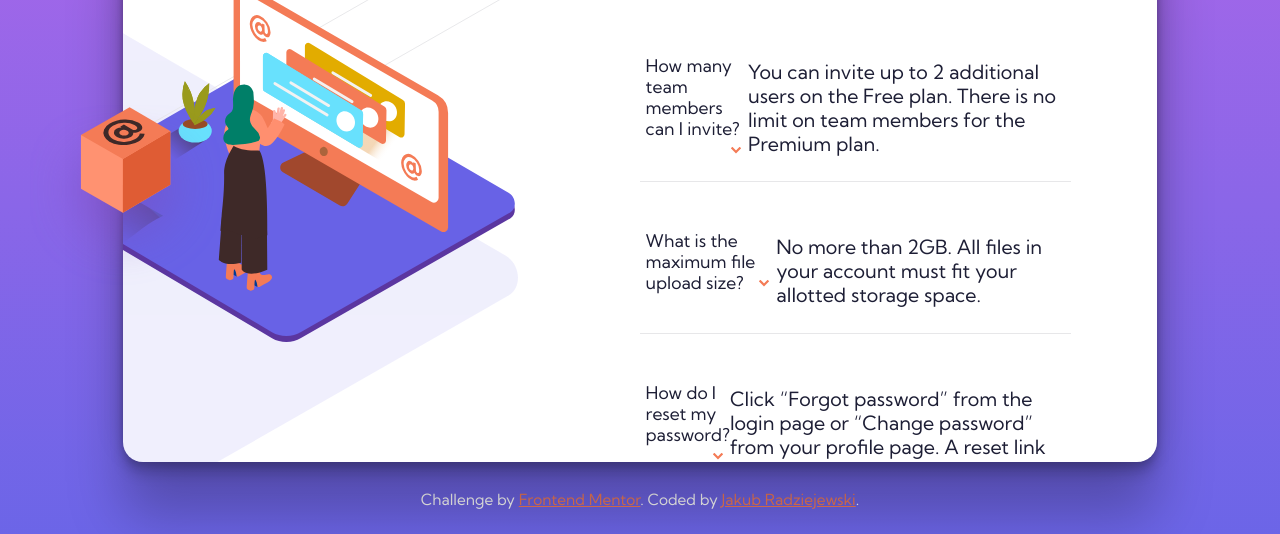
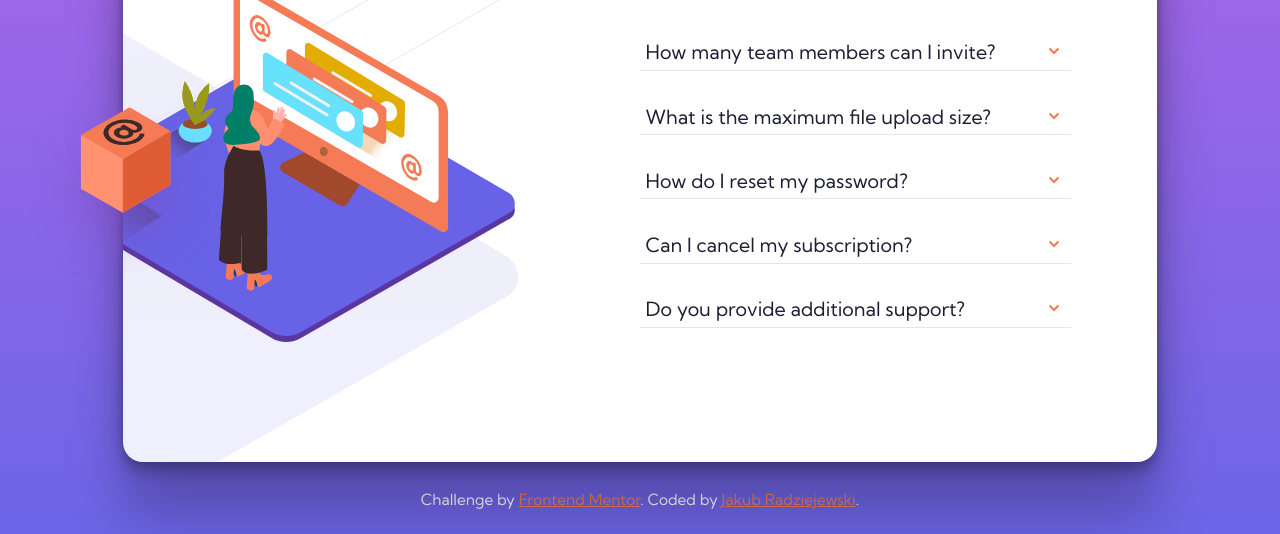
Before and after one commit to jakubinhoo/faq-accordion, a plain HTML site: page index.html in a window 1280 px wide. Shown: the part 194-728 px from the top of the page. Drawn offline with Linux system fonts and the light colour scheme.

Commit message:
Update index.html

```diff
--- a/index.html
+++ b/index.html
@@ -789,8 +789,8 @@
       </div>
       <div class="main-text">
         <h1>FAQ</h1>
-        <div class="question" id="firstQuestion">
-          <h2 id="first-h2">
+        <div class="faq">
+          <div class="question">
             How many team members can I invite?
             <svg
               id="first-svg"
@@ -806,15 +806,17 @@
                 fill-rule="evenodd"
               />
             </svg>
-          </h2>
-          <p id="first-text">
+          </div>
+          <div class="answer">
+            <p>
               You can invite up to 2 additional users on the Free plan. There is
               no limit on team members for the Premium plan.
             </p>
           </div>
+        </div>
 
-        <div class="question" id="secondQuestion">
-          <h2 id="second-h2">
+        <div class="faq">
+          <div class="question">
             What is the maximum file upload size?
             <svg
               id="second-svg"
@@ -830,15 +832,17 @@
                 fill-rule="evenodd"
               />
             </svg>
-          </h2>
-          <p id="second-text">
+          </div>
+          <div class="answer">
+            <p>
               No more than 2GB. All files in your account must fit your allotted
               storage space.
             </p>
           </div>
+        </div>
 
-        <div class="question" id="thirdQuestion">
-          <h2 id="third-h2">
+        <div class="faq">
+          <div class="question">
             How do I reset my password?
             <svg
               id="third-svg"
@@ -854,16 +858,18 @@
                 fill-rule="evenodd"
               />
             </svg>
-          </h2>
-          <p id="third-text">
+          </div>
+          <div class="answer">
+            <p>
               Click “Forgot password” from the login page or “Change password”
               from your profile page. A reset link will be emailed to you.
             </p>
           </div>
+        </div>
 
-        <div class="question" id="fourthQuestion">
-          <h2 id="fourth-h2">
-            How do I reset my password?
+        <div class="faq">
+          <div class="question">
+            Can I cancel my subscription?
             <svg
               id="fourth-svg"
               width="10"
@@ -878,16 +884,18 @@
                 fill-rule="evenodd"
               />
             </svg>
-          </h2>
-          <p id="fourth-text">
+          </div>
+          <div class="answer">
+            <p>
               Yes! Send us a message and we’ll process your request no questions
               asked.
             </p>
           </div>
+        </div>
 
-        <div class="question" id="fifthQuestion">
-          <h2 id="fifth-h2">
-            How do I reset my password?
+        <div class="faq">
+          <div class="question">
+            Do you provide additional support?
             <svg
               id="fifth-svg"
               width="10"
@@ -902,11 +910,13 @@
                 fill-rule="evenodd"
               />
             </svg>
-          </h2>
-          <p id="fifth-text">
+          </div>
+          <div class="answer">
+            <p>
               Chat and email support is available 24/7. Phone lines are open
               during normal business hours.
             </p>
+          </div>
         </div>
       </div>
     </div>
```
Lines whose indentation alone changed are shown as unchanged.
